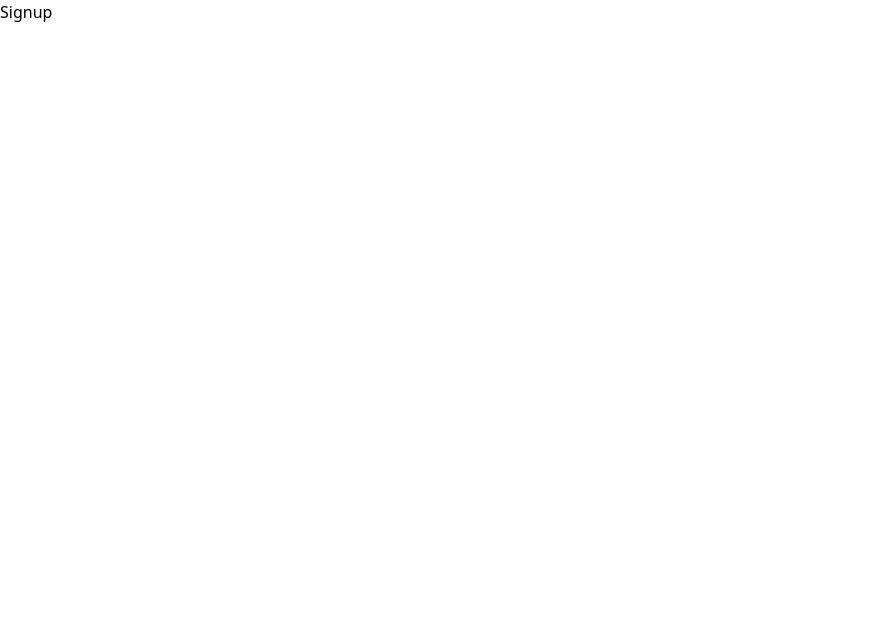
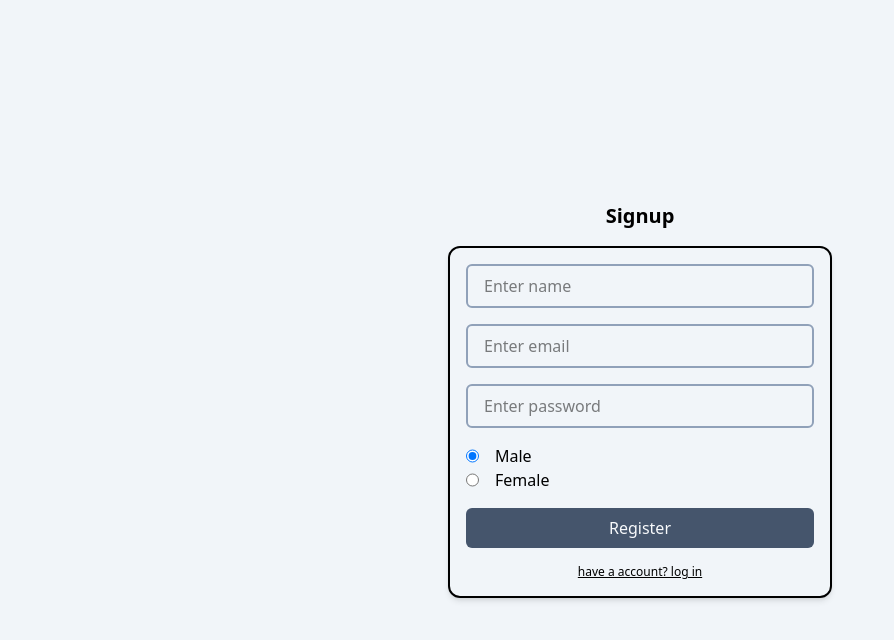
Before and after one commit to mohsensami/react-shop, a React (Vite) app: page /signup in a window 1280 px wide. Shown: the top 640 px of the page, without its empty margins (0-894 px from the left). Built offline with nearby package versions, Linux system fonts and the light colour scheme.

Commit message:
implement Signup page and logic

```diff
--- /dev/null
+++ b/src/components/forms/SignupForm/SignupForm.jsx
@@ -0,0 +1,136 @@
+import React, { useEffect } from "react";
+import { useForm } from "react-hook-form";
+import { z } from "zod";
+import { zodResolver } from "@hookform/resolvers/zod";
+import loginApi from "../../../utils/apis/auth/loginApi";
+import { toast } from "react-toastify";
+import { setCookie } from "../../../utils/helpers/cookie";
+import useStore from "../../../store";
+import { useNavigate } from "react-router-dom";
+import createUserApi from "../../../utils/apis/users/createUserApi";
+import { Link } from "react-router-dom";
+
+const loginSchema = z
+  .object({
+    name: z.string(4, "at least 4 character"),
+    email: z.string().min(1, "it cant be empty!").email("enter a valid email"),
+    password: z.string().min(4, "at least 4 character"),
+    avatar: z.string(),
+    gender: z.string(),
+  })
+  .refine(
+    (data) =>
+      (data.avatar = `https://avatar.iran.liara.run/public/${data.gender}`)
+  );
+
+const LoginForm = () => {
+  const navigate = useNavigate();
+  const { access_token } = useStore();
+
+  const {
+    register,
+    handleSubmit,
+    formState: { errors, isSubmitting },
+  } = useForm({ resolver: zodResolver(loginSchema) });
+
+  useEffect(() => {
+    if (access_token != null && access_token != undefined) {
+      toast.warn("you are already logged in!");
+      navigate("/dashboard");
+    }
+  }, []);
+
+  const handleSignup = async (data) => {
+    const result = await createUserApi(data);
+    if (result?.status == 200 || result?.status == 201) {
+      toast.success("register successfully , redirecting to login ...");
+      setTimeout(() => navigate("/login"), 1000);
+    } else toast.error("something goes wrong , try again later");
+  };
+
+  return (
+    <form
+      onSubmit={handleSubmit(async (data) => await handleSignup(data))}
+      className="border-2 rounded-xl shadow-md p-4  lg:w-[30%] w-[80%]"
+    >
+      <fieldset disabled={isSubmitting} className="flex flex-col gap-4">
+        <input type="hidden" name="avatar" {...register("avatar")} />
+        <input
+          {...register("name")}
+          className={`${
+            errors?.name?.message ? "border-red-400" : "border-slate-400"
+          } w-[100%] py-2 px-4 border-2 focus:border-slate-600 rounded-md`}
+          type="text"
+          name="name"
+          id="name"
+          placeholder="Enter name"
+        />
+        {errors?.name?.message && (
+          <p className="text-red-600">{errors.name.message}</p>
+        )}
+        <input
+          {...register("email")}
+          className={`${
+            errors?.email?.message ? "border-red-400" : "border-slate-400"
+          } w-[100%] py-2 px-4 border-2 focus:border-slate-600 rounded-md`}
+          type="text"
+          name="email"
+          id="email"
+          placeholder="Enter email"
+        />
+        {errors?.email?.message && (
+          <p className="text-red-600">{errors.email.message}</p>
+        )}
+        <input
+          {...register("password")}
+          className={`${
+            errors?.password?.message ? "border-red-400" : "border-slate-400"
+          } w-[100%] py-2 px-4 border-2 focus:border-slate-600 rounded-md`}
+          type="password"
+          name="password"
+          id="password"
+          placeholder="Enter password"
+        />
+        {errors?.password?.message && (
+          <p className="text-red-600">{errors.password.message}</p>
+        )}
+
+        <div className="flex flex-col">
+          <div className="flex gap-4">
+            <input
+              {...register("gender")}
+              type="radio"
+              defaultChecked
+              value="boy"
+              name="gender"
+              id="male"
+            />
+            <label htmlFor="male">Male</label>
+          </div>
+          <div className="flex gap-4">
+            <input
+              {...register("gender")}
+              type="radio"
+              value="girl"
+              name="gender"
+              id="female"
+            />
+            <label htmlFor="female">Female</label>
+          </div>
+        </div>
+
+        <button
+          className="w-[100%] bg-slate-600 text-slate-50 rounded-md py-2 px-4"
+          type="submit"
+        >
+          {isSubmitting ? "Registering..." : "Register"}
+        </button>
+        <Link className="text-center underline text-xs" to="/login">
+          have a account? log in
+        </Link>
+      </fieldset>
+    </form>
+  );
+};
+
+export default LoginForm;
--- /dev/null
+++ b/src/components/forms/SignupForm/index.js
@@ -0,0 +1 @@
+export { default } from "./SignupForm";
--- a/src/pages/Signup/Signup.jsx
+++ b/src/pages/Signup/Signup.jsx
@@ -1,5 +1,13 @@
+import React from "react";
+import SignupForm from "../../components/forms/SignupForm";
+
 const Signup = () => {
-  return <div>Signup</div>;
+  return (
+    <div className="w-[100vw] h-[100vh] bg-slate-100 flex flex-col items-center justify-center gap-4">
+      <h1 className="font-bold text-xl">Signup</h1>
+      <SignupForm />
+    </div>
+  );
 };
 
 export default Signup;
--- /dev/null
+++ b/src/utils/apis/users/createUserApi.js
@@ -0,0 +1,11 @@
+import apiClient from "../../../constants/axios-interceptor";
+
+export const createUserApi = async (data) => {
+  try {
+    return await apiClient.post("/users", data);
+  } catch (error) {
+    return error;
+  }
+};
+
+export default createUserApi;
```
